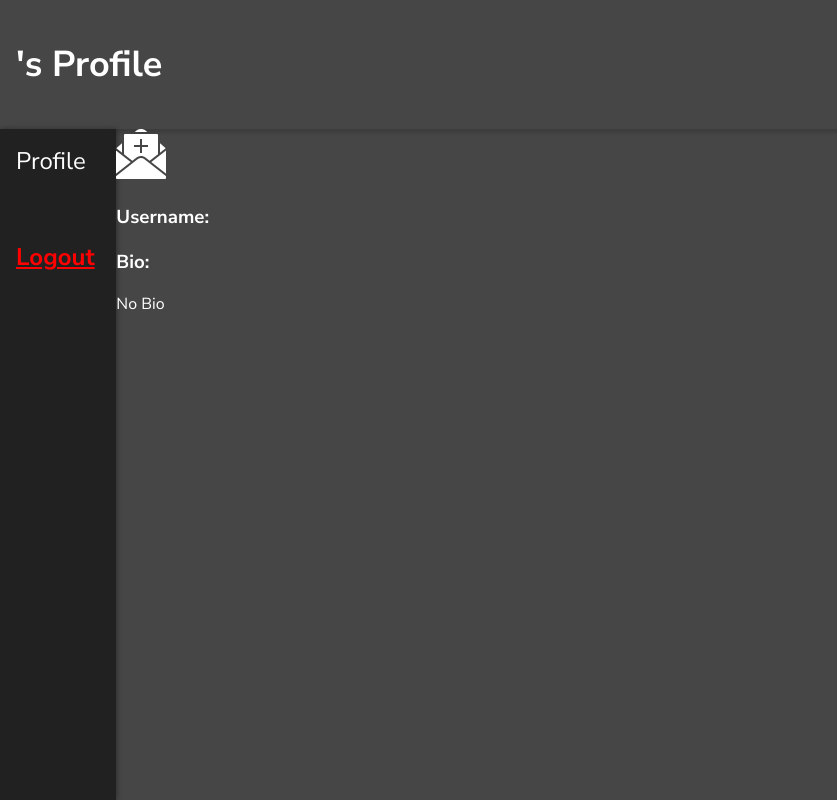
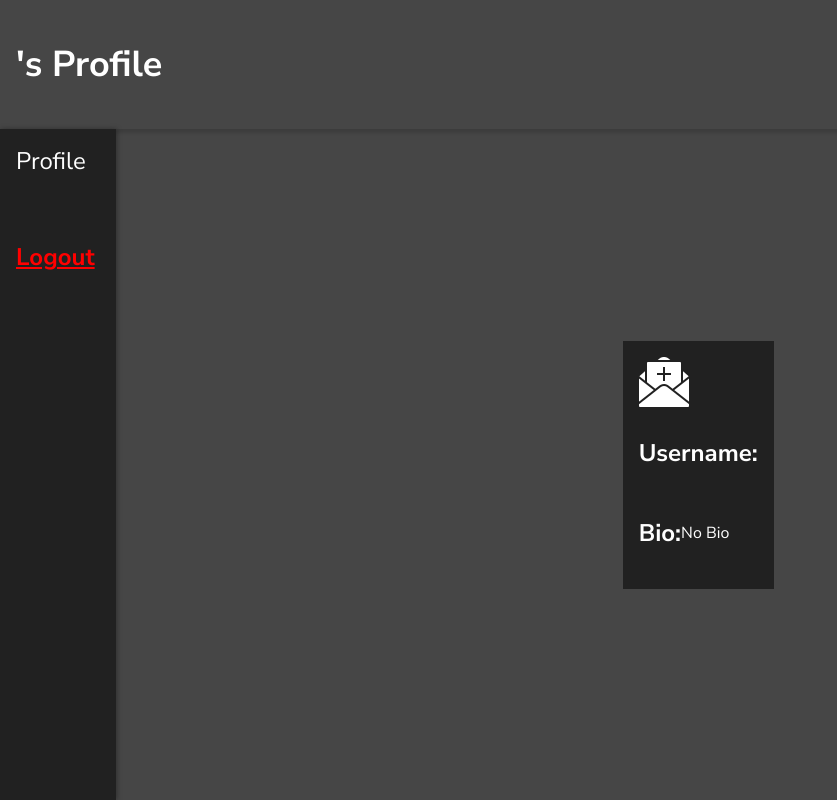
Before and after one commit to Zak-2005/Messaging-App, a React (Vite) app in the folder client/: page /1 in a window 1280 px wide. Shown: the whole page, without its empty margins (0-837 px from the left). Built offline with nearby package versions, Linux system fonts and the light colour scheme; no server answers.

Commit message:
center profile information

```diff
--- a/client/src/css/settings.css
+++ b/client/src/css/settings.css
@@ -7,6 +7,12 @@
     color: white;
     font-family: discord;
     background-color: rgb(70, 70, 70);
+}
+
+.profileContainer{
+    display:flex;
+    justify-content: center;
+    align-items: center;
 }
 
 .settingsTitle{
@@ -29,3 +35,19 @@
     flex: 1;
     grid-row: 2;
 }
+
+.profile{
+    background-color: rgb(33, 33, 33);
+    max-width: max-content;
+    padding:1rem;
+}
+
+.profile-element{
+    display: flex;
+    align-items: center;
+
+}
+
+.element-title{
+    font-size: x-large;
+}
```
